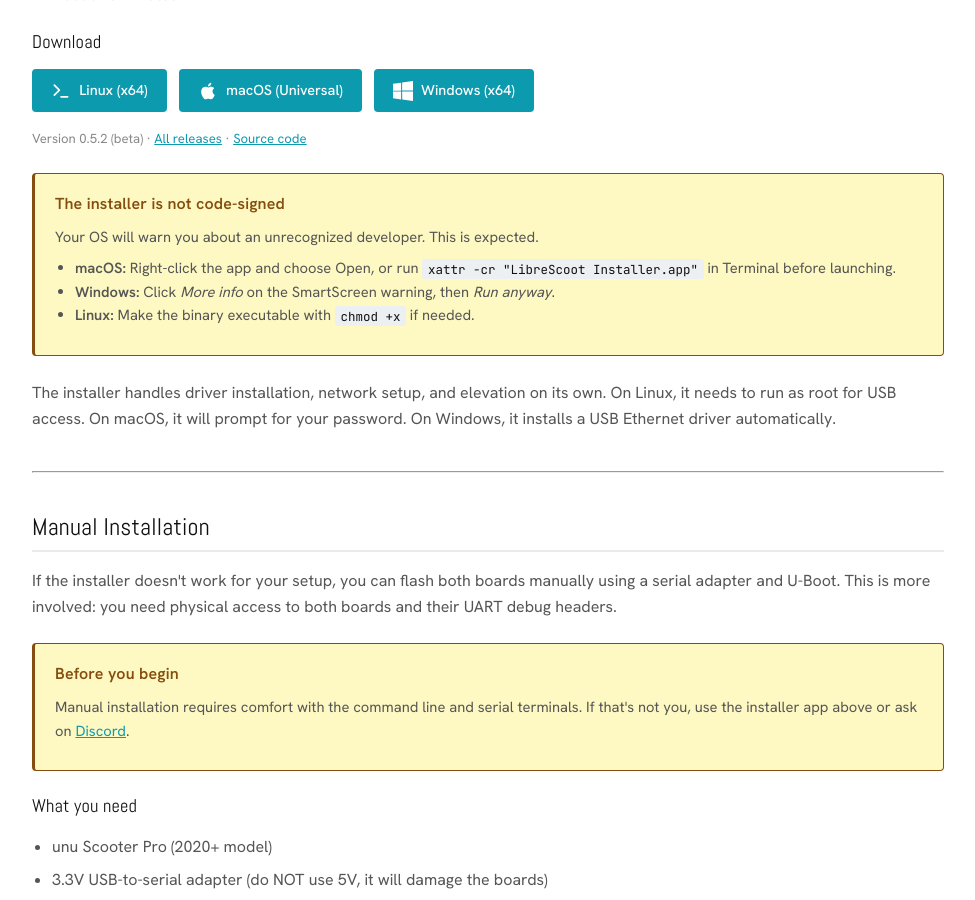
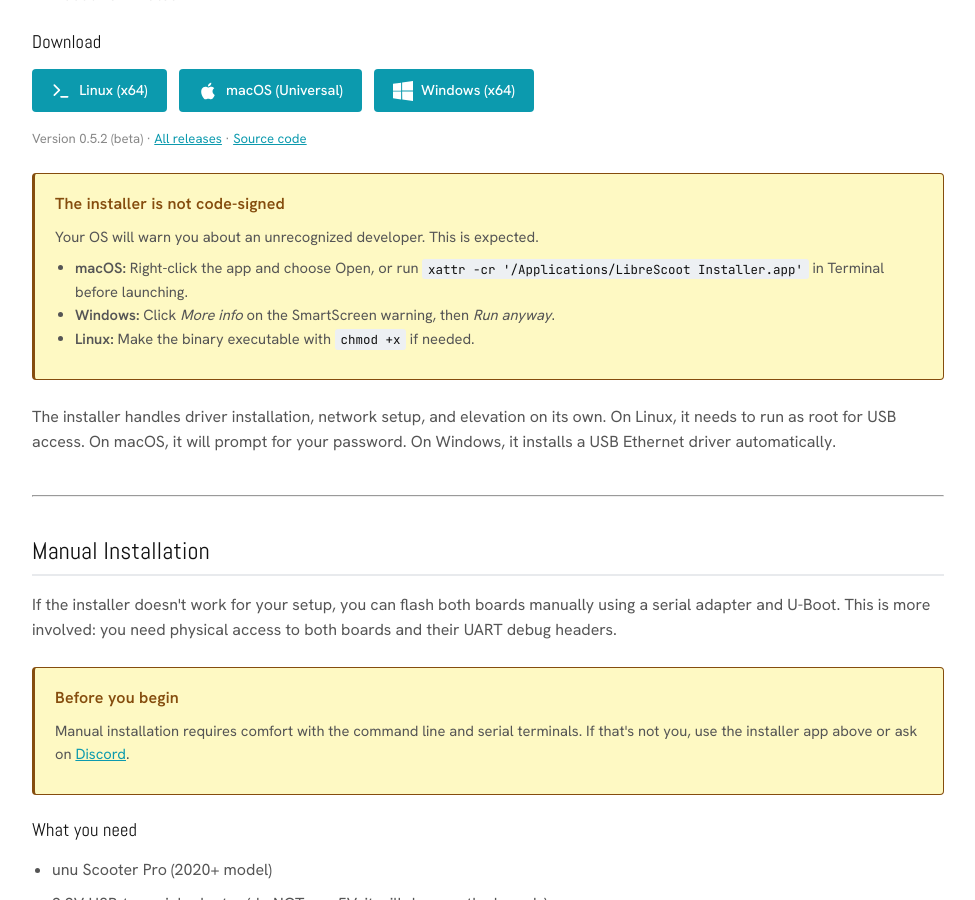
Before and after one commit to librescoot/librescoot.github.io, a Jekyll site: the page built from docs/install.html, in a window 1280 px wide and 900 px high, scrolled down 690 px. Shown: the whole window, without its empty margins (152-1127 px from the left). Built offline with Jekyll 4.4.1, drawn with Linux system fonts in a browser that asks for light colours.

Commit message:
fix: use full /Applications path in xattr command

```diff
--- a/docs/install.html
+++ b/docs/install.html
@@ -44,7 +44,7 @@
         <h3>The installer is not code-signed</h3>
         <p>Your OS will warn you about an unrecognized developer. This is expected.</p>
         <ul>
-            <li><strong>macOS:</strong> Right-click the app and choose Open, or run <code>xattr -cr "LibreScoot Installer.app"</code> in Terminal before launching.</li>
+            <li><strong>macOS:</strong> Right-click the app and choose Open, or run <code>xattr -cr '/Applications/LibreScoot Installer.app'</code> in Terminal before launching.</li>
             <li><strong>Windows:</strong> Click <em>More info</em> on the SmartScreen warning, then <em>Run anyway</em>.</li>
             <li><strong>Linux:</strong> Make the binary executable with <code>chmod +x</code> if needed.</li>
         </ul>
```
